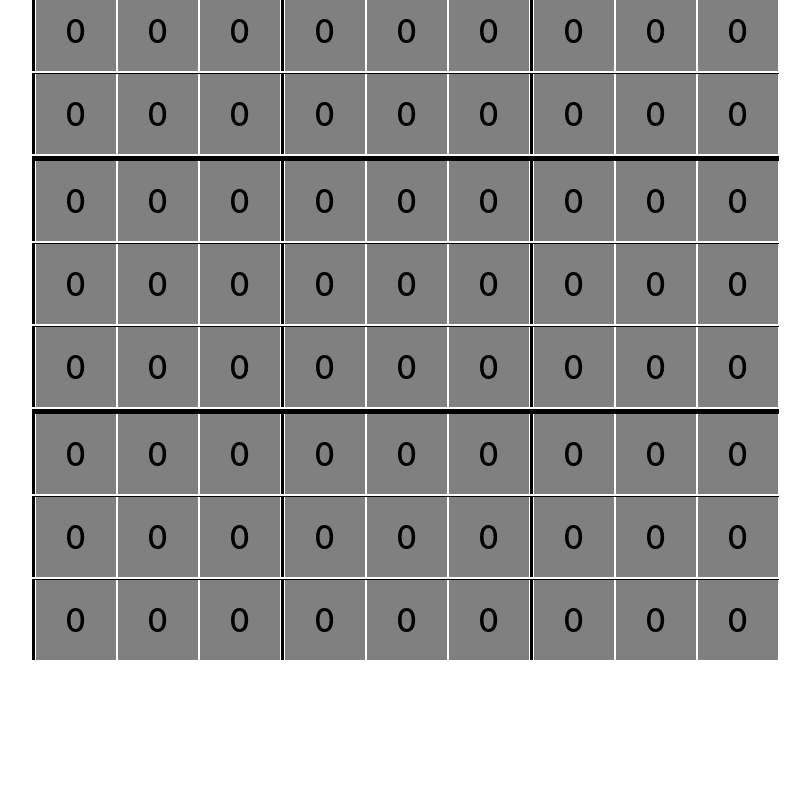
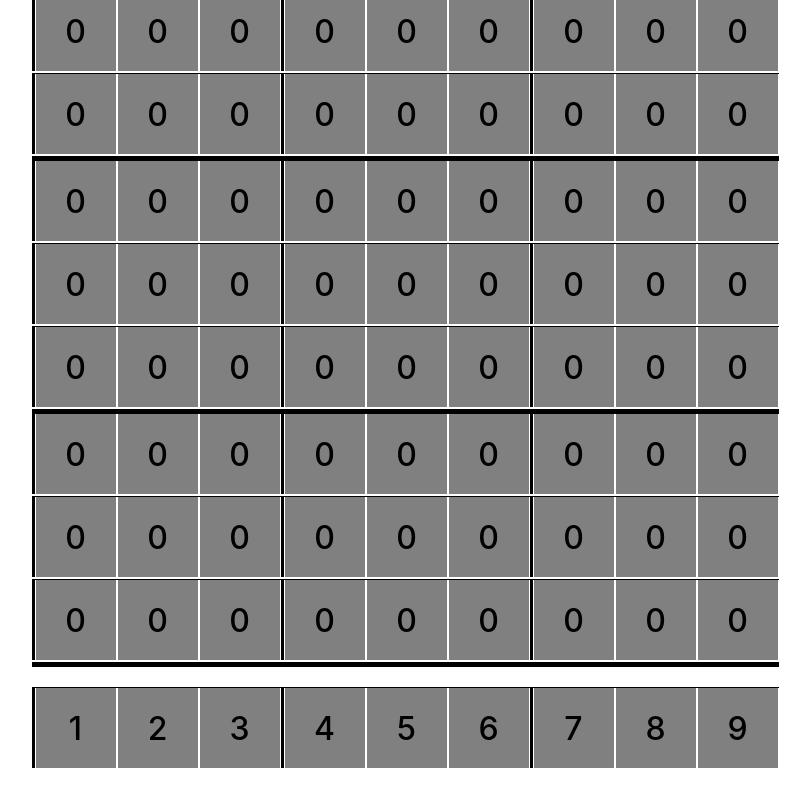
Before and after one commit to ryanterronez/sudoku-vue, a Vue app: page / in a window 1280 px wide. Shown: the part 211-1011 px from the top of the page, without its empty margins (235-1045 px from the left). Before the commit the page ends 905 px from the top, so only its background shows below. Built offline with nearby package versions, Linux system fonts and the light colour scheme.

Commit message:
added number chooser component

```diff
--- a/src/App.vue
+++ b/src/App.vue
@@ -1,10 +1,19 @@
 <script setup>
-import Box from "./components/Box.vue";
+import NumberChooser from "./components/NumberChooser.vue";
 import Board from "./components/Board.vue";
 </script>
 
 <template>
-  <Board />
+  <div class="app-container">
+    <Board />
+    <NumberChooser />
+  </div>
 </template>
 
-<style scoped></style>
+<style scoped>
+.app-container {
+  display: flex;
+  flex-direction: column;
+  align-items: center;
+}
+</style>
--- /dev/null
+++ b/src/components/NumberChooser.vue
@@ -0,0 +1,14 @@
+<script setup>
+import Row from "./Row.vue";
+</script>
+
+<template>
+  <Row class="top" :boxValues="[1, 2, 3, 4, 5, 6, 7, 8, 9]" />
+</template>
+
+<style scoped>
+.top {
+  border-top: 5px solid black;
+  padding-top: 20px;
+}
+</style>
```
